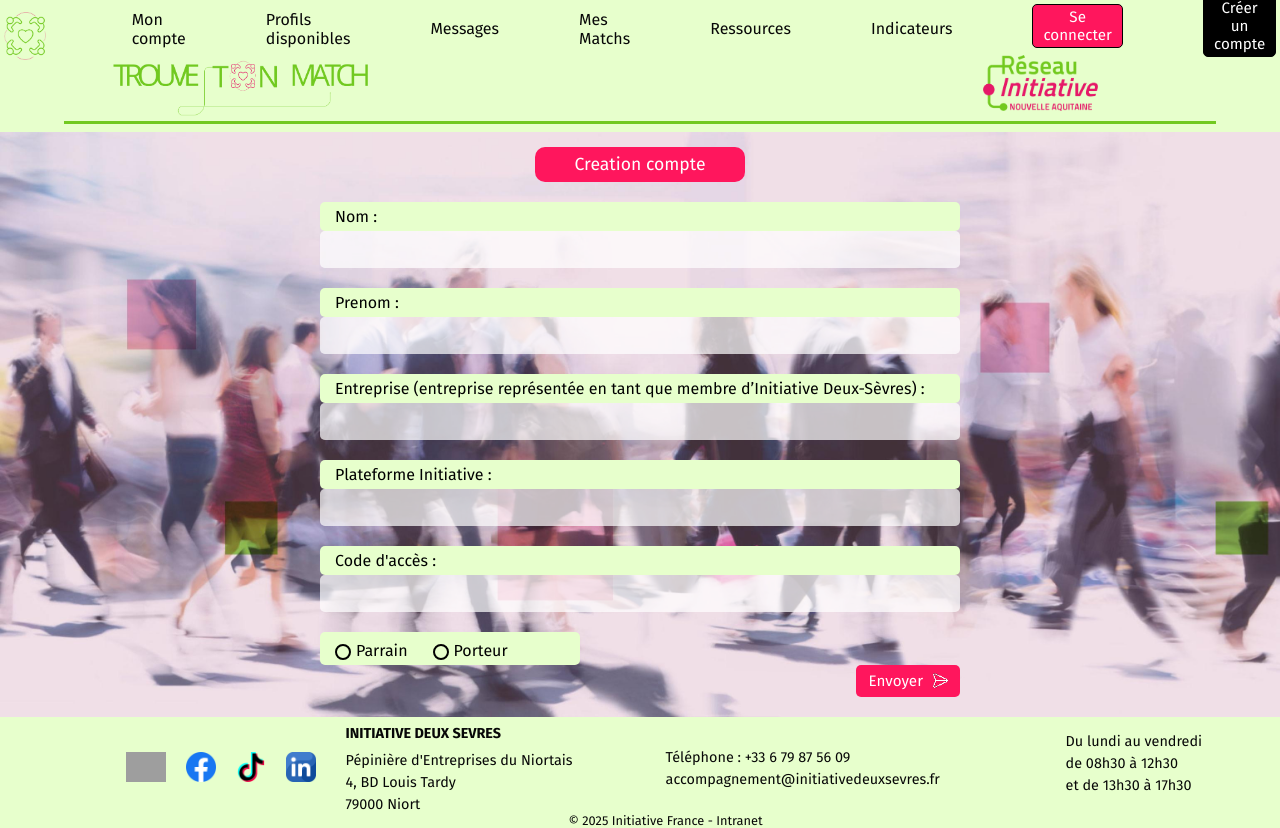
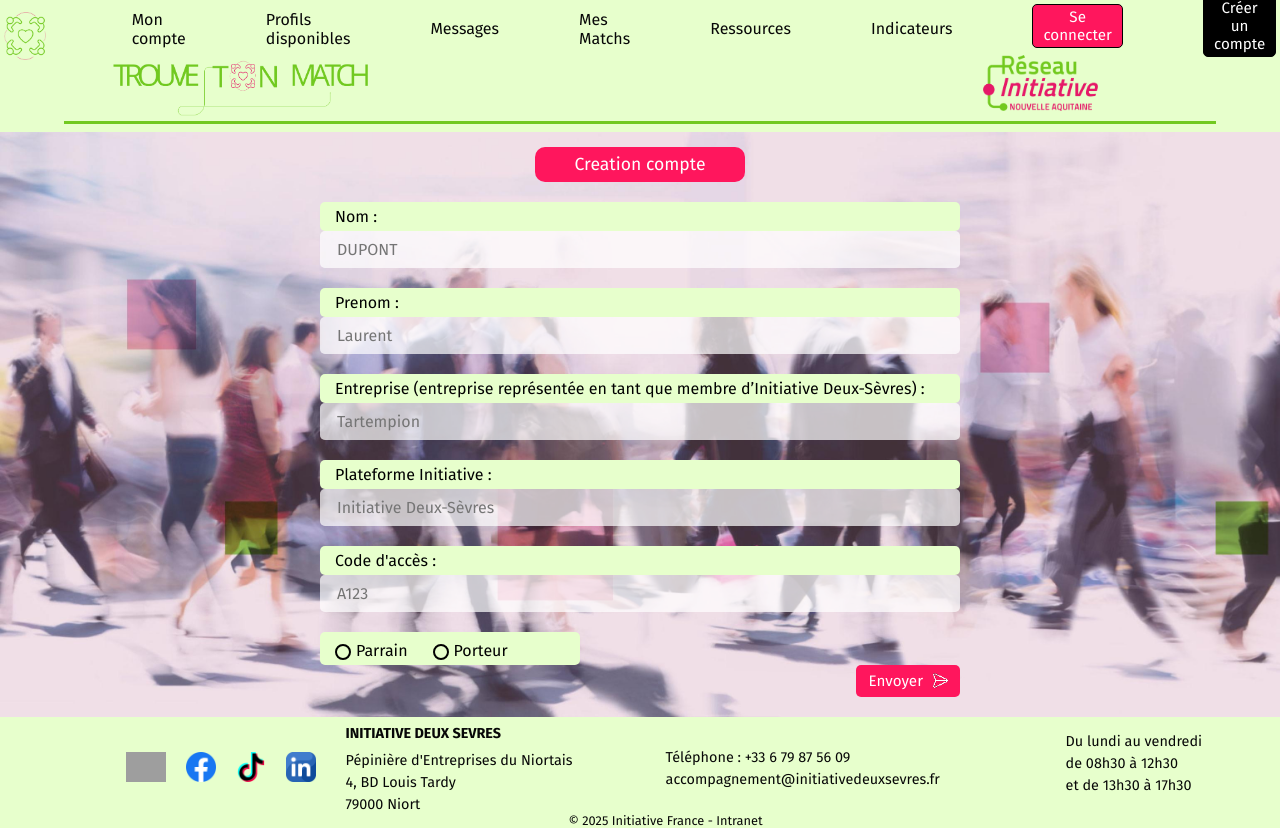
Before and after one commit to Soumaya-MAIF/trouve_ton_match_commun, a React (Create React App) app: page /creation-compte in a window 1280 px wide. Shown: the top 828 px of the page. Built offline with nearby package versions, Linux system fonts and the light colour scheme; grey boxes are pictures that could not be loaded.

Commit message:
chore: ajout de placeholder dans les chmps de siasie + correctif de value dans MonCompteParrain

```diff
--- a/src/main/js/components/champ-saisie/ChampSaisie.jsx
+++ b/src/main/js/components/champ-saisie/ChampSaisie.jsx
@@ -2,7 +2,7 @@ import { useEffect, useRef, useState, forwardRef} from "react";
 import './champ-saisie.css';
 import './../global.css';
 
-export const ChampSaisie = forwardRef(({ setValue, label, name, value, regex }, ref) => {
+export const ChampSaisie = forwardRef(({ setValue, label, name, value, regex, placeholder }, ref) => {
 
     const [errMsg, setErrMsg] = useState("");
     const [validInput, setValidInput] = useState(false);
@@ -44,6 +44,7 @@ export const ChampSaisie = forwardRef(({ setValue, label, name, value, regex },
                         className={`custom-input ${!value ? "" : validInput ? "is-valid" : "is-invalid"}`}
                         disabled={false}
                         id={name}
+                        placeholder={placeholder}
                     />
                 </div>
             </div>
--- a/src/main/js/pages/connexion/Connexion.jsx
+++ b/src/main/js/pages/connexion/Connexion.jsx
@@ -131,6 +131,7 @@ const Connexion = () => {
                     value={utilisateurDto.nomUtilisateur}
                     regex={otherRegex}
                     ref={nomInputRef}
+                    placeholder="DUPONT"
                 />
                 <div className="espace"></div>
 
@@ -141,6 +142,7 @@ const Connexion = () => {
                     name="prenomUtilisateur"
                     value={utilisateurDto.prenomUtilisateur}
                     regex={otherRegex}
+                    placeholder="Laurent"
                 />
                 <div className="espace"></div>
 
@@ -151,6 +153,7 @@ const Connexion = () => {
                     name="codeUtilisateur"
                     value={utilisateurDto.codeUtilisateur}
                     regex={otherRegex}
+                    placeholder="A123"
                 />
                 <div className="espace"></div>
 
--- a/src/main/js/pages/creation-compte/CreationCompte.jsx
+++ b/src/main/js/pages/creation-compte/CreationCompte.jsx
@@ -150,19 +150,47 @@ const CreationCompte = () => {
                     value={utilisateurDto.nomUtilisateur}
                     regex={otherRegex}
                     ref={nomInputRef}
+                    placeholder="DUPONT"
                 />
 
                 {errors.prenomUtilisateur && <div className="message-erreur">{errors.prenomUtilisateur}</div>}
-                <ChampSaisie setValue={(value) => handleChange('prenomUtilisateur', value)} label="Prenom :" name="prenomUtilisateur" value={utilisateurDto.prenomUtilisateur} regex={otherRegex} ></ChampSaisie>
+                <ChampSaisie
+                    setValue={(value) => handleChange('prenomUtilisateur', value)}
+                    label="Prenom :" name="prenomUtilisateur"
+                    value={utilisateurDto.prenomUtilisateur}
+                    regex={otherRegex}
+                    placeholder="Laurent"
+                />
 
                 {errors.entrepriseUtilisateur && <div className="message-erreur">{errors.entrepriseUtilisateur}</div>}
-                <ChampSaisie setValue={(value) => handleChange('entrepriseUtilisateur', value)} value={utilisateurDto.entrepriseUtilisateur} label="Entreprise (entreprise représentée en tant que membre d’Initiative Deux-Sèvres) :" name="entrepriseUtilisateur" regex={otherRegex}  ></ChampSaisie>
+                <ChampSaisie
+                    setValue={(value) => handleChange('entrepriseUtilisateur', value)}
+                    value={utilisateurDto.entrepriseUtilisateur}
+                    label="Entreprise (entreprise représentée en tant que membre d’Initiative Deux-Sèvres) :"
+                    name="entrepriseUtilisateur"
+                    regex={otherRegex}
+                    placeholder="Tartempion"
+                />
 
                 {errors.plateformeUtilisateur && <div className="message-erreur">{errors.plateformeUtilisateur}</div>}
-                <ChampSaisie setValue={(value) => handleChange('plateformeUtilisateur', value)} value={utilisateurDto.plateformeUtilisateur} label="Plateforme Initiative :" name="plateformeUtilisateur" regex={otherRegex}  ></ChampSaisie>
+                <ChampSaisie
+                    setValue={(value) => handleChange('plateformeUtilisateur', value)}
+                    value={utilisateurDto.plateformeUtilisateur}
+                    label="Plateforme Initiative :"
+                    name="plateformeUtilisateur"
+                    regex={otherRegex}
+                    placeholder="Initiative Deux-Sèvres"
+                />
 
                 {errors.codeUtilisateur && <div className="message-erreur">{errors.codeUtilisateur}</div>}
-                <ChampSaisie setValue={(value) => handleChange('codeUtilisateur', value)} label="Code d'accès :" value={utilisateurDto.codeUtilisateur} name="codeUtilisateur" regex={otherRegex}  ></ChampSaisie>
+                <ChampSaisie
+                    setValue={(value) => handleChange('codeUtilisateur', value)}
+                    value={utilisateurDto.codeUtilisateur}
+                    label="Code d'accès :"
+                    name="codeUtilisateur"
+                    regex={otherRegex}
+                    placeholder="A123"
+                />
 
                 {errors.typeUtilisateur && <div className="message-erreur">{errors.typeUtilisateur}</div>}
                 <div className="form-radio-type">
--- a/src/main/js/pages/mon-compte-parrain/MonCompteParrain.jsx
+++ b/src/main/js/pages/mon-compte-parrain/MonCompteParrain.jsx
@@ -161,24 +161,27 @@ const MonCompteParrain = () => {
                     value={parrainDto.presentationParcours}
                     regex={otherRegex}
                     ref={nomInputRef}
+                    placeholder="A la retraite depuis 6 mois, j'ai occupé de nombreux postes ..."
                 />
 
                 {errors.branchesReseau && <div className="message-erreur">{errors.branchesReseau}</div>}
                 <ChampSaisie
-                    setValue={(value) => handleChange('presentationParcours', value)}
+                    setValue={(value) => handleChange('branchesReseau', value)}
                     label="Branches sur lesquelles il a un bon réseau :"
                     name="branchesReseau"
                     value={parrainDto.branchesReseau}
                     regex={otherRegex}
+                    placeholder="Métiers de l'automobile..."
                 />
 
                 {errors.domainesExpertise && <div className="message-erreur">{errors.domainesExpertise}</div>}
                 <ChampSaisie
-                    setValue={(value) => handleChange('pdomainesExpertise', value)}
+                    setValue={(value) => handleChange('domainesExpertise', value)}
                     label="Domaine d’expertise particulier :"
                     name="domainesExpertise"
                     value={parrainDto.domainesExpertise}
                     regex={otherRegex}
+                    placeholder="La comptabilté, le droit du travail, le marketing, la vente, les ressources humaines, la logistique, l'infrastructure informatique, ... "
                 />
 
                 {errors.secteurGeographique && <div className="message-erreur">{errors.secteurGeographique}</div>}
@@ -188,15 +191,17 @@ const MonCompteParrain = () => {
                     name="secteurGeographique"
                     value={parrainDto.secteurGeographique}
                     regex={otherRegex}
+                    placeholder="Niort, et ses environs (50km)"
                 />
 
                 {errors.disponibilites && <div className="message-erreur">{errors.disponibilites}</div>}
                 <ChampSaisie
-                    setValue={(value) => handleChange('presentationParcours', value)}
+                    setValue={(value) => handleChange('disponibilites', value)}
                     label="Disponibilités :"
                     name="disponibilites"
                     value={parrainDto.disponibilites}
                     regex={otherRegex}
+                    placeholder="Du lundi au jeudi : 9h-12h / 13h-17h"
                 />
 
                 <div className="position-bouton">
```
